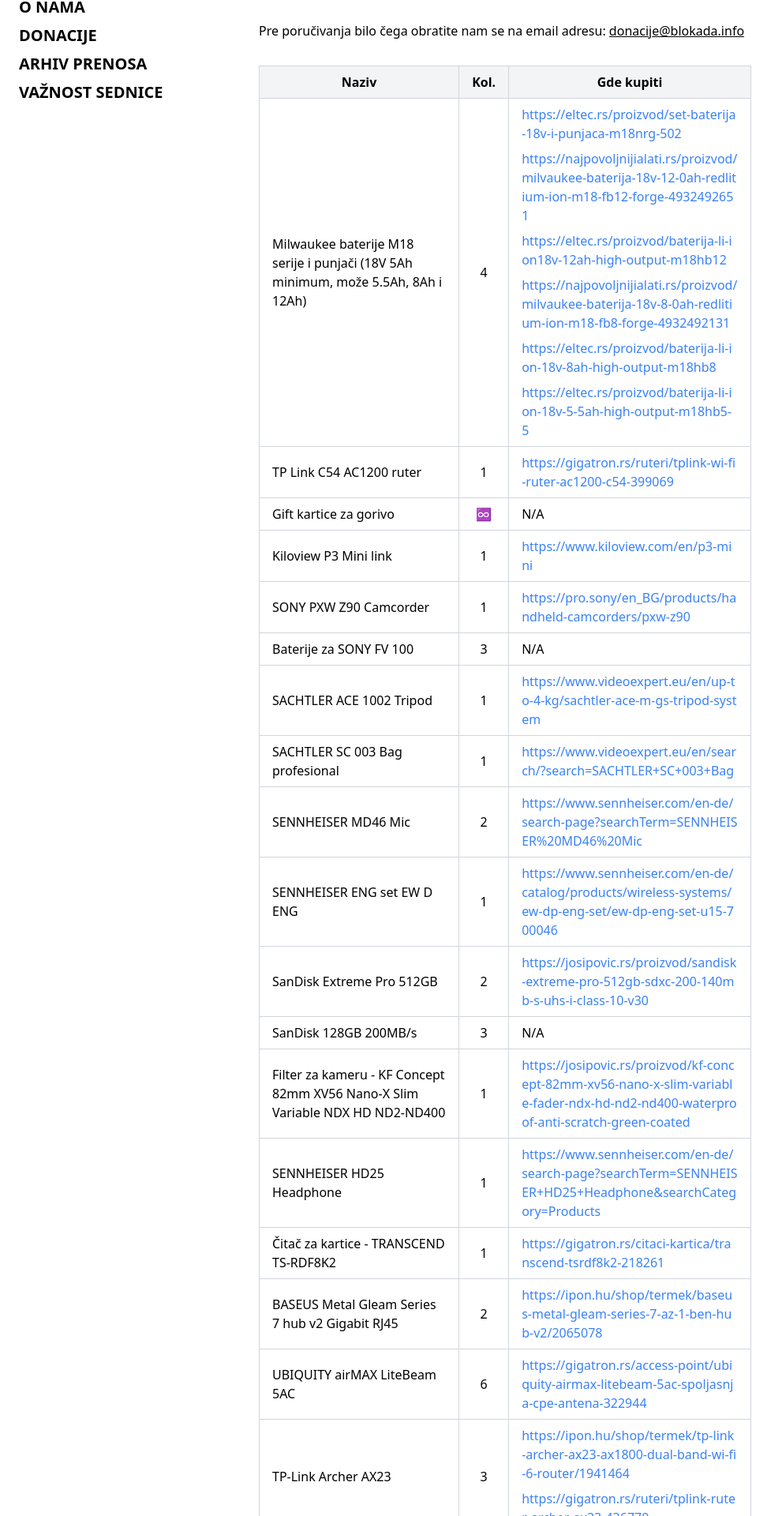
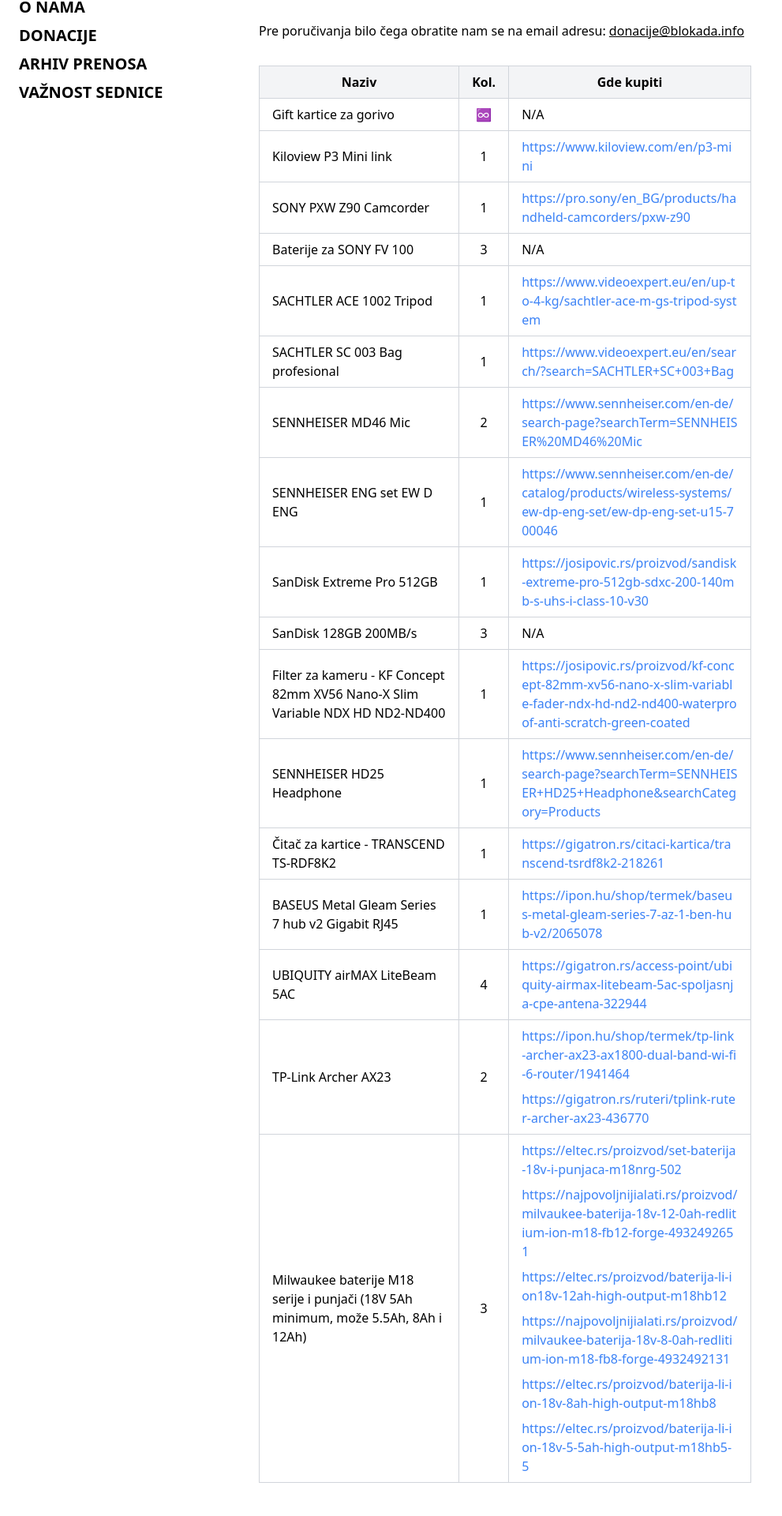
Before and after one commit to blokadainfo/website, a SvelteKit app: page /donacije in a window 1280 px wide. Shown: the part 337-2257 px from the top of the page at 79% size, without its empty margins (0-991 px from the left). Built offline with nearby package versions, Linux system fonts and the light colour scheme.

Commit message:
fix(donations): update list

```diff
--- a/src/routes/(prerendered)/donacije/donations.ts
+++ b/src/routes/(prerendered)/donacije/donations.ts
@@ -3,23 +3,6 @@
 	pieces?: number;
 	links?: string[];
 }[] = [
-	{
-		name: 'Milwaukee baterije M18 serije i punjači (18V 5Ah minimum, može 5.5Ah, 8Ah i 12Ah)',
-		pieces: 4,
-		links: [
-			'https://eltec.rs/proizvod/set-baterija-18v-i-punjaca-m18nrg-502',
-			'https://najpovoljnijialati.rs/proizvod/milvaukee-baterija-18v-12-0ah-redlitium-ion-m18-fb12-forge-4932492651',
-			'https://eltec.rs/proizvod/baterija-li-ion18v-12ah-high-output-m18hb12',
-			'https://najpovoljnijialati.rs/proizvod/milvaukee-baterija-18v-8-0ah-redlitium-ion-m18-fb8-forge-4932492131',
-			'https://eltec.rs/proizvod/baterija-li-ion-18v-8ah-high-output-m18hb8',
-			'https://eltec.rs/proizvod/baterija-li-ion-18v-5-5ah-high-output-m18hb5-5'
-		]
-	},
-	{
-		name: 'TP Link C54 AC1200 ruter',
-		pieces: 1,
-		links: ['https://gigatron.rs/ruteri/tplink-wi-fi-ruter-ac1200-c54-399069']
-	},
 	{
 		name: 'Gift kartice za gorivo'
 	},
@@ -61,7 +44,7 @@
 	},
 	{
 		name: 'SanDisk Extreme Pro 512GB',
-		pieces: 2,
+		pieces: 1,
 		links: [
 			'https://josipovic.rs/proizvod/sandisk-extreme-pro-512gb-sdxc-200-140mb-s-uhs-i-class-10-v30'
 		]
@@ -91,27 +74,34 @@
 	},
 	{
 		name: 'BASEUS Metal Gleam Series 7 hub v2 Gigabit RJ45',
-		pieces: 2,
+		pieces: 1,
 		links: ['https://ipon.hu/shop/termek/baseus-metal-gleam-series-7-az-1-ben-hub-v2/2065078']
 	},
 	{
 		name: 'UBIQUITY airMAX LiteBeam 5AC',
-		pieces: 6,
+		pieces: 4,
 		links: [
 			'https://gigatron.rs/access-point/ubiquity-airmax-litebeam-5ac-spoljasnja-cpe-antena-322944'
 		]
 	},
 	{
 		name: 'TP-Link Archer AX23',
-		pieces: 3,
+		pieces: 2,
 		links: [
 			'https://ipon.hu/shop/termek/tp-link-archer-ax23-ax1800-dual-band-wi-fi-6-router/1941464',
 			'https://gigatron.rs/ruteri/tplink-ruter-archer-ax23-436770'
 		]
 	},
 	{
-		name: 'UGREEN PB720 Powerbank 20000mAh 100W',
-		pieces: 1,
-		links: ['https://ipon.hu/shop/termek/ugreen-pb720-powerbank-20000mah-100w-fekete/2301480']
+		name: 'Milwaukee baterije M18 serije i punjači (18V 5Ah minimum, može 5.5Ah, 8Ah i 12Ah)',
+		pieces: 3,
+		links: [
+			'https://eltec.rs/proizvod/set-baterija-18v-i-punjaca-m18nrg-502',
+			'https://najpovoljnijialati.rs/proizvod/milvaukee-baterija-18v-12-0ah-redlitium-ion-m18-fb12-forge-4932492651',
+			'https://eltec.rs/proizvod/baterija-li-ion18v-12ah-high-output-m18hb12',
+			'https://najpovoljnijialati.rs/proizvod/milvaukee-baterija-18v-8-0ah-redlitium-ion-m18-fb8-forge-4932492131',
+			'https://eltec.rs/proizvod/baterija-li-ion-18v-8ah-high-output-m18hb8',
+			'https://eltec.rs/proizvod/baterija-li-ion-18v-5-5ah-high-output-m18hb5-5'
+		]
 	}
 ];
```
